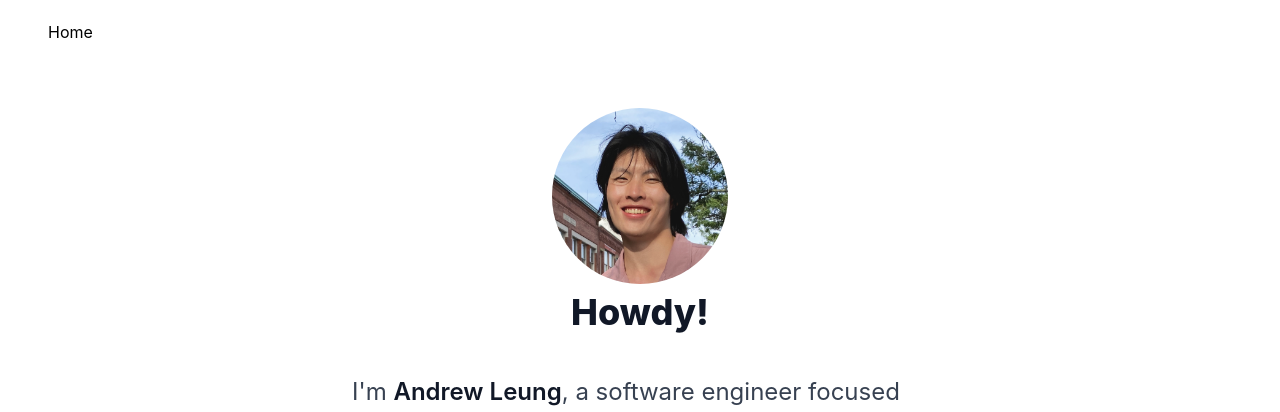
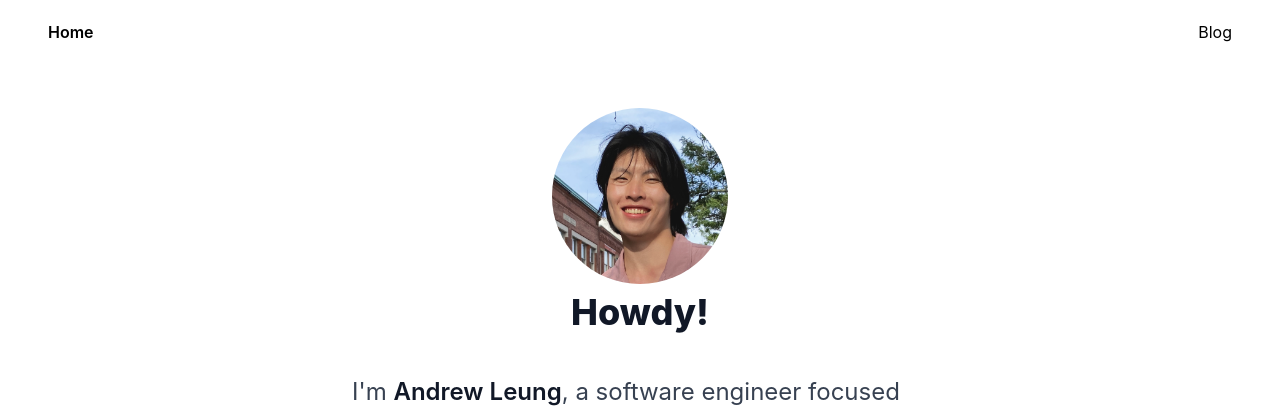
Before and after one commit to andrewjleung/andrewjleung.me, a Next.js app: page / in a window 1280 px wide. Shown: the top 412 px of the page. Built offline with nearby package versions, Linux system fonts and the light colour scheme.

Commit message:
Abstract out page container w/ navbar into seperate component
This way, the navbar can be reused across different pages. Bolding the current selected tab is done by examining the current path and comparing it to the nav items href.

```diff
--- /dev/null
+++ b/components/Container.js
@@ -0,0 +1,61 @@
+import Head from "next/head";
+import { useRouter } from "next/router";
+import Link from "next/link";
+import styles from "../styles/Home.module.css";
+import cn from "classnames";
+
+const NavItem = ({ title, href }) => {
+  const router = useRouter();
+  const isSelected = href === router.asPath;
+
+  return (
+    <Link href={href}>
+      <a
+        className={cn(
+          isSelected ? "font-semibold" : "",
+          "px-4 py-2 rounded-lg transition ease-out hover:bg-gray-100 duration-200"
+        )}
+      >
+        {title}
+      </a>
+    </Link>
+  );
+};
+
+const NavBar = () => (
+  <div className="flex flex-row w-full justify-between pt-5 pb-16">
+    <div>
+      <NavItem title="Home" href="/" />
+    </div>
+    <div className="">
+      <NavItem title="Blog" href="/blog" />
+      {/* <NavItem title="Projects" href="/projects" />
+      <NavItem title="Music" href="/music" /> */}
+    </div>
+  </div>
+);
+
+export default function Container({ children }) {
+  return (
+    <div className={styles.container}>
+      <Head>
+        <meta charSet="UTF-8" />
+        <meta name="viewport" content="width=device-width, initial-scale=1" />
+        <title>Andrew Leung</title>
+        <meta
+          property="description"
+          content="My personal landing for dev and music projects plus occasional musings."
+        />
+        <link rel="icon" href="./profile.png" />
+        {/* TODO: SEO if so inclined, open graph */}
+      </Head>
+      <main>
+        <NavBar />
+        <div className="container mx-auto max-w-xl mb-16 flex flex-col items-center">
+          {children}
+        </div>
+      </main>
+      {/* <footer className={styles.footer}>🚧 More website coming soon...</footer> */}
+    </div>
+  );
+}
--- a/package.json
+++ b/package.json
@@ -9,6 +9,7 @@
     "lint": "next lint"
   },
   "dependencies": {
+    "classnames": "^2.3.1",
     "next": "12.1.6",
     "react": "18.1.0",
     "react-dom": "18.1.0"
--- a/pages/index.js
+++ b/pages/index.js
@@ -1,64 +1,10 @@
-import Head from "next/head";
 import Image from "next/image";
-import Link from "next/link";
-import styles from "../styles/Home.module.css";
-
-const NavItem = ({ title, href }) => (
-  <Link href={href}>
-    <a className="px-4 py-2 rounded-lg transition ease-out hover:bg-gray-100 duration-200">
-      {title}
-    </a>
-  </Link>
-);
-
-const NavBar = () => (
-  <div className="flex flex-row w-full justify-between pt-5 pb-16">
-    <div>
-      <NavItem title="Home" href="/" />
-    </div>
-    <div className="">
-      {/* <NavItem title="Blog" href="/blog" />
-      <NavItem title="Projects" href="/projects" />
-      <NavItem title="Music" href="/music" /> */}
-    </div>
-  </div>
-);
+import Container from "../components/Container";
 
 export default function Home() {
   return (
-    <div className={styles.container}>
-      <Head>
-        <meta charSet="UTF-8" />
-        <meta name="viewport" content="width=device-width, initial-scale=1" />
-        <title>Andrew Leung</title>
-        <meta
-          property="description"
-          content="My personal landing for dev and music projects plus occasional musings."
-        />
-        <link rel="icon" href="./profile.png" />
-        <meta property="og:title" content="Andrew Leung" />
-        <meta
-          property="og:description"
-          content="My personal landing for dev and music projects plus occasional musings."
-        />
-        <meta property="og:type" content="website" />
-        <meta property="og:image" content="./profile.png" />
-        <meta property="og:url" content="https://www.andrewjleung.me" />
-        <meta name="twitter:card" content="summary" />
-        <meta name="twitter:title" content="Andrew Leung" />
-        <meta
-          name="twitter:description"
-          content="My personal landing for dev and music projects plus occasional musings"
-        />
-        <meta name="twitter:image" content="./profile.png" />
-      </Head>
-      <main>
-        <NavBar />
-        <div className="container mx-auto max-w-xl mb-16 flex flex-col items-center">
-          <div
-            id="introduction"
-            className="flex flex-col items-center prose pb-10"
-          >
+    <Container>
+      <div id="introduction" className="flex flex-col items-center prose pb-10">
         <Image
           className="rounded-full"
           width="176"
@@ -70,15 +16,14 @@ export default function Home() {
       </div>
       <div id="content" className="pt-1 text-2xl prose">
         <p>
-              I&apos;m <strong className="hover:">Andrew Leung</strong>, a
-              software engineer focused on delivering intuitive, readable, and
-              elegant code to create products that make people&apos;s lives
-              easier.
+          I&apos;m <strong className="hover:">Andrew Leung</strong>, a software
+          engineer focused on delivering intuitive, readable, and elegant code
+          to create products that make people&apos;s lives easier.
         </p>
         <p>
-              I crave opportunities to optimize my surroundings, expand my
-              palette, and deepen my understanding of various concepts within
-              computer science, music production, audio engineering, and more.
+          I crave opportunities to optimize my surroundings, expand my palette,
+          and deepen my understanding of various concepts within computer
+          science, music production, audio engineering, and more.
         </p>
         <p>
           Whenever time permits, I like to make tunes under the moniker{" "}
@@ -88,9 +33,6 @@ export default function Home() {
           . Take a listen!
         </p>
       </div>
-        </div>
-      </main>
-      {/* <footer className={styles.footer}>🚧 More website coming soon...</footer> */}
-    </div>
+    </Container>
   );
 }
```
Also changed, not shown: 1 other file (tests, documents, lock files or other folders). Lines whose indentation alone changed are shown as unchanged.
